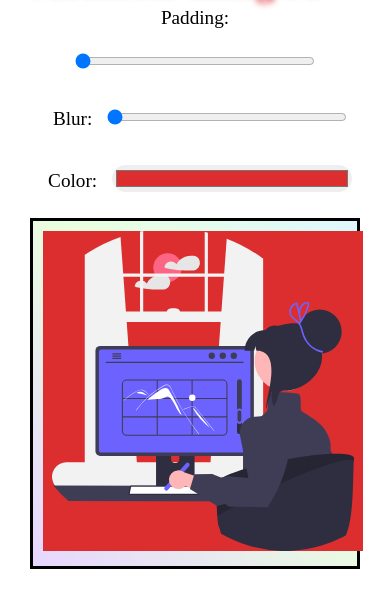
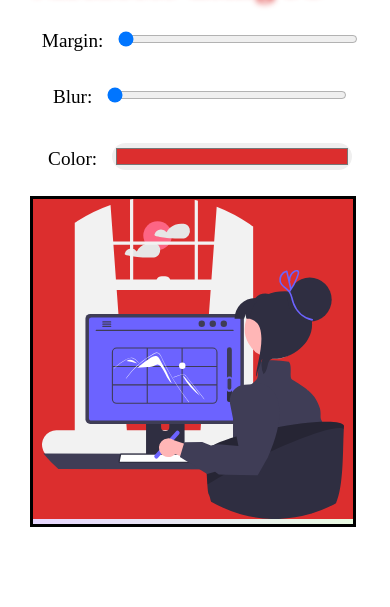
Before and after one commit to VijayalakshmiGanesh/Javascript-CSSVariables, a plain HTML site: page index.html in a window 390 px wide. Shown: the part 111-718 px from the top of the page. Drawn offline with Linux system fonts and the light colour scheme.

Commit message:
Testing responsivee css

```diff
--- a/index.html
+++ b/index.html
@@ -14,7 +14,7 @@
         Playing with CSS Variables using JS
     </h1>
     <main>
-        <label for="base">Padding: </label>
+        <label for="base">Margin: </label>
         <input type="range" name="base" min="0" max="10" value="0">
         <br />
         <label for="blur">Blur: </label>
--- a/styles.css
+++ b/styles.css
@@ -36,7 +36,7 @@ div {
 img {
     background-color: var(--color);
     filter: blur(var(--blur));
-    padding: var(--base);
+    margin: var(--base);
     height: 20rem;
     width: 20rem;
 }
@@ -49,3 +49,9 @@ input {
     max-width: 100%;
     margin: 24px 0 16px;
 }
+
+@media only screen and (max-width: 600px) {
+    div {
+        width: max-content;
+    }
+}
```
